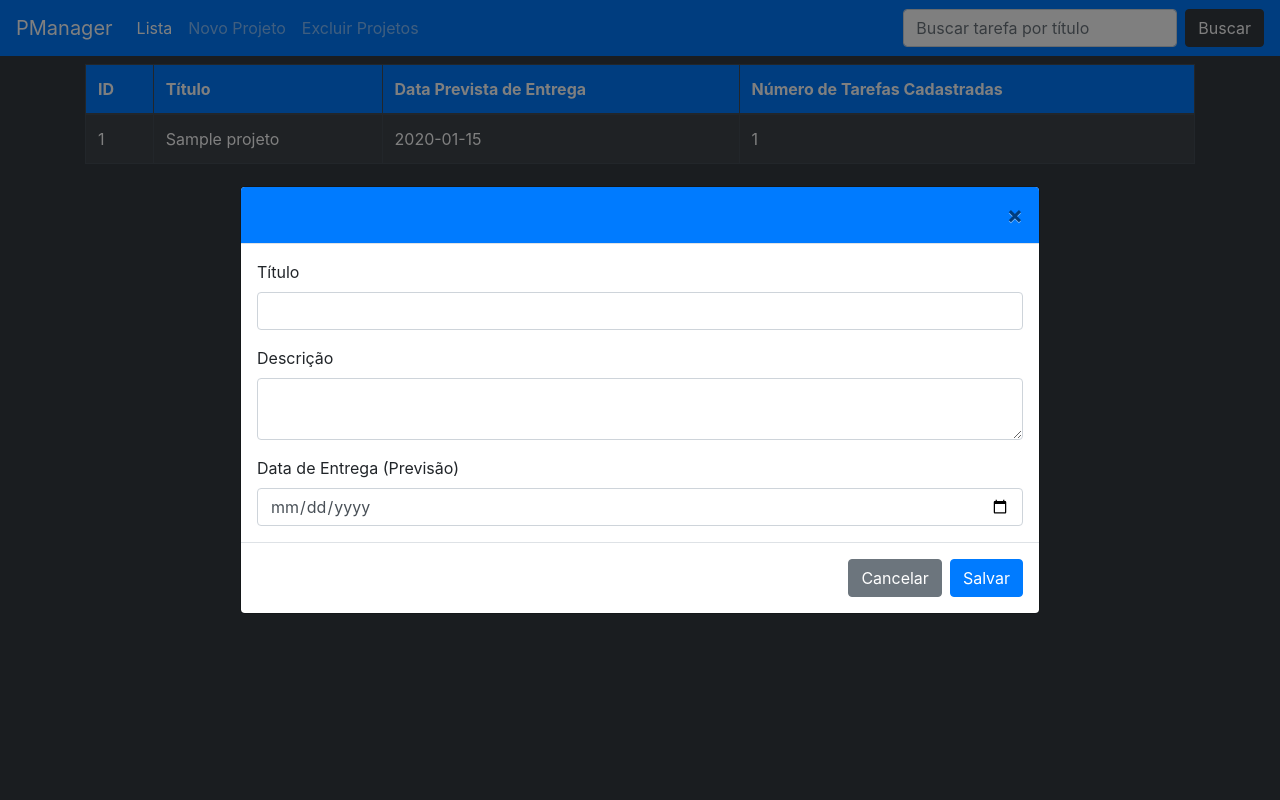
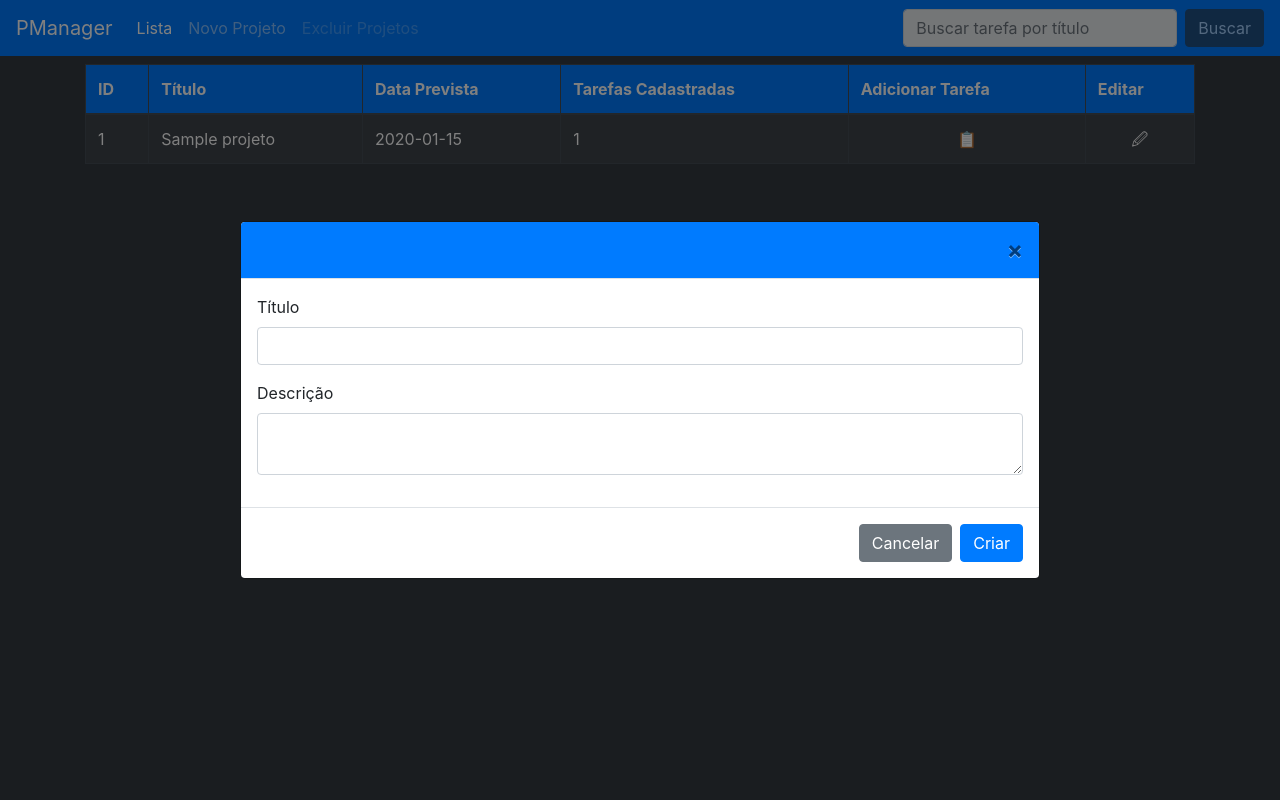
Before and after one commit to AlexAMCS/pmanager, a PHP site: page / in a window 1280 px wide, after a click on "Novo Projeto". Run offline with PHP 8.4, Linux system fonts and the light colour scheme; tables that the repository leaves empty hold one stand-in row (values such as "Sample post").

Commit message:
CRUD para as tarefas concluídos. Testados vários casos. Modificado carregamento da lista para AJAX. CSS para cursor pointer modificado.

```diff
--- a/contents/formulario.php
+++ b/contents/formulario.php
@@ -1,4 +1,4 @@
-<div class='modal fade' id='formulario' data-backdrop="static">
+<div class='modal fade' id='formulario'>
 	<div class='modal-dialog modal-dialog-centered modal-lg'>
 		<div class='modal-content'>
 			<div class='modal-header bg-primary'>
@@ -19,19 +19,23 @@
 							placeholder='Breve descrição (opcional)' rows=2>
 						</textarea>
 					</div>
-					<div class='from-group' id='formDataRow'>
+					<div class='from-group d-none' id='formDateRow'>
 						<label for='formDate'>Data de Entrega (Previsão)</label>
-						<input type='date' id='formDate' class='form-control' required>
+						<input type='date' id='formDate' class='form-control'>
 					</div>
 				</form>
 				<span class='d-none' id='formTipo'></span>
+				<span class='d-none' id='objId'>0</span>
 			</div>
 			<div class='modal-footer'>
 				<button type='button' class='btn btn-secondary' data-dismiss='modal'>
 					Cancelar
 				</button>
-        <button type='button' class='btn btn-primary' id='submit'>
-					Salvar
+				<button type='button' class='btn btn-danger d-none ajax' id='delete'>
+					Apagar
+				</button>
+        <button type='button' class='btn btn-primary ajax' id='submit'>
+					Criar
 				</button>
 			</div>
 		</div>
--- a/contents/header.htm
+++ b/contents/header.htm
@@ -12,17 +12,17 @@
 					<a class='nav-link' href='#'>Lista<span class='sr-only'>(current)</span></a>
 				</li>
 				<li class='nav-item'>
-					<span class='nav-link dialog-open' id='novoProjeto'
+					<span class='nav-link dialog-open cursor-pointer' id='novoProjeto'
 						data-toggle='modal' data-target='#formulario'>Novo Projeto</span>
 				</li>
 				<li class='nav-item'>
-					<span class='nav-link'>Excluir Projetos</span>
+					<span class='nav-link disabled'>Excluir Projetos</span>
 				</li>
 			</ul>
-			<form class='form-inline my-2 my-lg-0'>
+			<form class='form-inline my-2 my-lg-0' disabled>
 				<input class='form-control mr-sm-2' id='buscaTarefa' type='search'
-					placeholder='Buscar tarefa por título'>
-				<button id='btnTarefa' class='btn btn-dark my-2 my-sm-0' type='submit'>
+					placeholder='Buscar tarefa por título' disabled>
+				<button id='btnTarefa' class='btn btn-dark my-2 my-sm-0 disabled' type='submit'>
 					Buscar
 				</button>
 			</form>
--- a/contents/lista.php
+++ b/contents/lista.php
@@ -1,8 +1,11 @@
-<main class='container text-light mt-2'>
+<main class='container text-light mt-2' id='lista'>
 <?php
+	require('config.php'); // Informações de conexão ao SGBD.
 	$sql = "SELECT * FROM projetos
-					ORDER BY data DESC";
+					ORDER BY data ASC";
 	$proResp = $conn->query($sql);
+
+	// TODO: Implementar o reload como SSE.
 
 	if($proResp->num_rows == 0): require('vazio.htm');
 	else:
@@ -12,8 +15,11 @@
 			<tr>
 				<th>ID</th>
 				<th>Título</th>
-				<th>Data Prevista de Entrega</th>
-				<th>Número de Tarefas Cadastradas</th>
+				<th>Data Prevista</th>
+				<th>Tarefas Cadastradas</th>
+				<th class='d-none'>Descrição</th>
+				<th>Adicionar Tarefa</th>
+				<th>Editar</th>
 			</tr>
 		</thead>
 		<tbody>
@@ -26,13 +32,19 @@
 					$tarResp = $conn->query($sql);
 					$numTarefas = $tarResp->fetch_assoc()['total'];
 			?>
-			<tr class='projeto dialog-open' id='<?= $projeto['id'] ?>'
-				data-toggle='modal'	data-target='#formulario'>
-
+			<tr class='projeto' id='<?= $projeto['id'] ?>'>
 				<td><?= $projeto['id'] ?></td>
 				<td><?= $projeto['titulo'] ?></td>
 				<td><?= $projeto['data'] ?></td>
 				<td><?= $numTarefas ?></td>
+				<td class='d-none'><?= $projeto['desc'] ?></td>
+				<td class='text-center'>&#x1F4CB;</td>
+				<td class='dialog-open cursor-pointer text-center' data-toggle='modal'
+					data-target='#formulario'>
+
+					&#x1F589;
+
+				</td>
 			</tr>
 			<?php endwhile; ?>
 		</tbody>
--- a/css/index.css
+++ b/css/index.css
@@ -1,3 +1,3 @@
-#novoProjeto {
+.cursor-pointer {
 	cursor: pointer;
 }
--- a/index.php
+++ b/index.php
@@ -1,6 +1,3 @@
-<?php
-	require('contents/config.php'); // Informações de conexão ao SGBD.
-?>
 <!DOCTYPE html>
 <html>
 	<head>
@@ -22,7 +19,6 @@
 	</head>
 	<body class='bg-dark'>
 		<?php require('contents/header.htm'); ?>
-		<?php require('contents/lista.php'); ?>
 		<?php require('contents/formulario.php'); ?>
 	</body>
 </html>
--- a/js/index.js
+++ b/js/index.js
@@ -1,29 +1,34 @@
 function formSet(elemento) {
 	// Edita o formulário modal de acordo com o elemento de origem.
 	// Como os formulário de tarefa e projeto, seja de edição ou criação,
-	// são exstremamente similares, faz mais sentido manter um formulário só
+	// são extremamente similares, faz mais sentido manter um formulário só
 	// e editar as etiquetas e outras pecularidades via JS.
 
-	// Flag para o formulário de tarefas (para esconder elementos).
-	tflag = 0;
+	// Flag que determina o tipo de objeto sendo modificado (Projeto/Tarefa).
+	pFlag = 0;
 
-	// Flag de edição.
+	// Flag de edição. Muda o texto do botão de salvar, e identifica o id
+	// do projeto.
 	editFlag = 0;
+
+	// TODO: Combinar flags.
 
 	// Editar projeto.
 	if(elemento.matches('.projeto')) {
-		editFlag = 1;
-		diagTitle = 'Editando Projeto #' + elemento.id;
+		pFlag = 1
+		editFlag = elemento.id;
+		diagTitle = 'Editando Projeto #' + editFlag;
 
 	}
 	// Editar tarefa.
 	else if(elemento.matches('.tarefa')) {
-		editFlag = 1;
 		tflag = 1;
-		diagTitle = 'Editando Tarefa #' + elemento.id;
+		editFlag = elemento.id;
+		diagTitle = 'Editando Tarefa #' + editFlag;
 	}
 	// Criar projeto.
 	else if(elemento.matches('#novoProjeto')) {
+		pFlag = 1
 		diagTitle = 'Criando novo projeto';
 	}
 	// Criar tarefa.
@@ -36,42 +41,98 @@ function formSet(elemento) {
 		return 1;
 	}
 
-	// Ajustando o formulário.
+	//##########################
+	//# Ajustando o formulário #
+	//##########################
 
+	// Título do dialog
 	$('#formulario #diagTitle').html(diagTitle);
 
-	if(editFlag == 1) {
+	// Tipo.
+	$('#formTipo').html(pFlag);
+
+	// Ajusta botões e insere dados de edição.
+	if(editFlag)	{
+		// Dados
+		$('#objId').html(editFlag);
+		$('#formTitle').val(elemento.children[1].innerHTML);
+		if(pFlag) $('#formDate').val(elemento.children[2].innerHTML);
+		$('#formDesc').val(elemento.children[4].innerHTML);
 
 
-		}
+		// Botões
+		$('#submit').html('Salvar');
+		$('#delete').removeClass('d-none');
 	}
-	//$('#formulario #formTitle').attr('placeholder',valores['tituloPH']);
+	else 	{
+		$('#objId').html(0);
+		$('#formTitle').val('');
+		if(pFlag) $('#formDate').val('');
+		$('#formDesc').val('');
+
+		$('#submit').html('Criar');
+		$('#delete').addClass('d-none');
+
+	}
+
+	// Linha de data.
+	if(pFlag == 1) {
+		$('#formDateRow').removeClass('d-none');
+		$('#formDate').attr('required','');
+	}
+
+	if(pFlag == 0) $('#formDateRow').addClass('d-none');
+
 	return 0;
 }
 
+function loadList() {
+	$.ajax('contents/lista.php',{
+			method: 'GET',
+			success: function retornoAjax(ret) {
+				$(ret).insertAfter('header'); // Trata o retorno.
+			}
+	}).then(function afterLoad() {
+		$('.dialog-open').click(function gerarDialog() {
+			formSet($(this).parent()[0]);
+		});
+	});
+}
+
 $(function DOMReady() {
-	$('.dialog-open').click(function gerarDialog() {
-		formSet(this)
-	});
+	// Carrega via AJAX a lista de tarefas e aplica eventos via Promise.
+	loadList();
 
+	// AJAX de modificações no SGBD.
+	$('.ajax').click(function enviaDados() {
+		if(this.matches('#submit')) {
+			dados = {
+				id:			$('#objId').html(),
+				titulo: $('#formTitle').val(),
+				desc: 	$('#formDesc').val(),
+				data: 	$('#formDate').val(),
+				tipo: 	$('#formTipo').html()
+			}
+		}
+		else dados = {
+			id: $('#objId').html(),
+			tipo: parseInt($('#formTipo').html(),10) + 2
+		}
 
-	$('#submit').click(function enviaDados() {
 		$.ajax('ajax/ajax.php',{
-			data: {
-				titulo: $('#formTitle').val(),
-				desc: $('#formDesc').val(),
-				data: $('#formDate').val(),
-				tipo: 1
-			},
+			data: dados,
 			method: 'POST',
-			success: function retornoAjax(valor, status) {
-				// Trata o retorno.
-				alert(status);
+			success: function retornoAjax(ret) {
+				resposta = JSON.parse(ret) // Trata o retorno.
+				alert(resposta[1]);
+				if(resposta[0] >= 200 && resposta[0] < 300) {
+					$('#formulario').modal('hide');
+					$('#lista').remove();
+					loadList();
+				}
 			}
 		});
 
 
-
-
 	});
 });
```
Also changed, not shown: ajax/ajax.php (+104 -18 lines).
